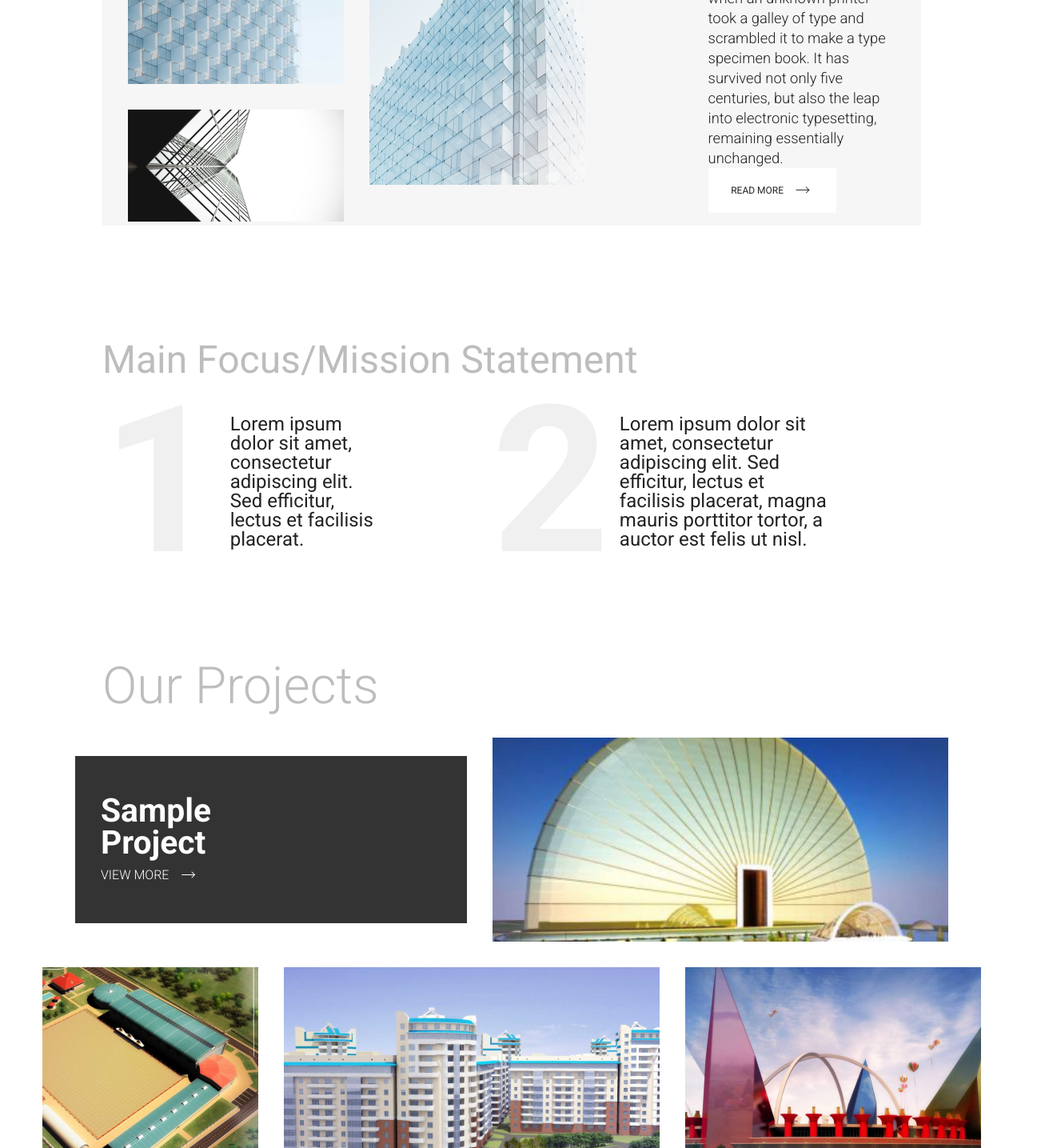
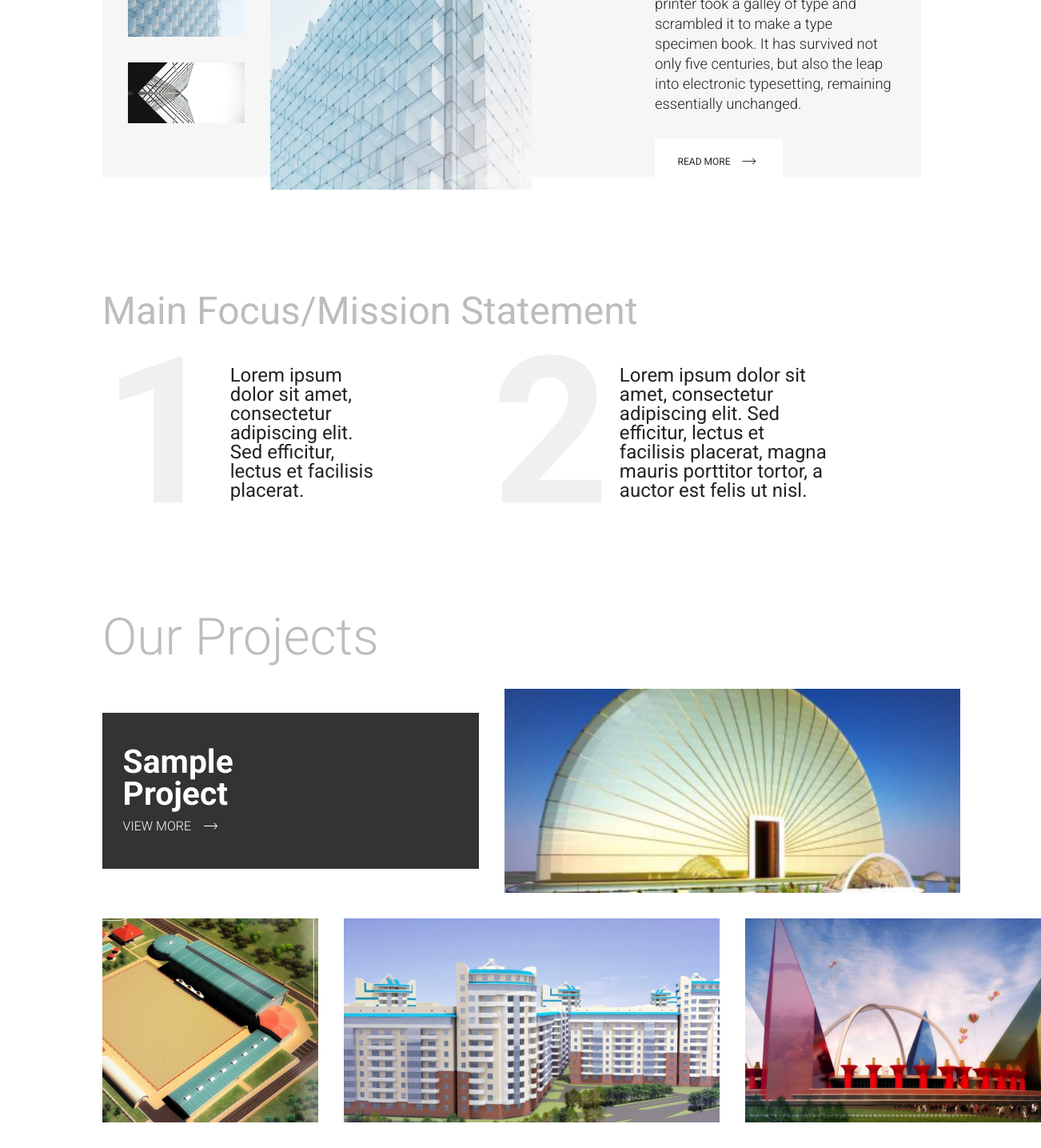
Before and after one commit to AdamJednacz/Projekt-9, a React (Create React App) app in the folder my-app/: page / in a window 1280 px wide. Shown: the part 1060-2495 px from the top of the page at 80% size, 1302 px wide, since content can reach past the window. Built offline with nearby package versions, Linux system fonts and the light colour scheme; a small style sheet from the web is missing.

Commit message:
zmianki img skala pórba naparwy

```diff
--- a/my-app/src/scss/style/_about.scss
+++ b/my-app/src/scss/style/_about.scss
@@ -31,6 +31,9 @@
         }
         img {
           margin-left: 2em;
+          object-fit: contain;
+          max-width: 100%;
+          height: 100%;
           &:first-of-type{
             @include phone{
               display: none;
@@ -54,6 +57,8 @@
             width: 40%;
           }
           img{
+            object-fit: contain;
+            max-width: 100%;
             @include phone{
               width: 70vw
             }
@@ -82,6 +87,7 @@
           width: 90%;
           font-size: 2.3vh;
           line-height: 25px;
+          margin: 4vh 0;
           @include phone{
             width: auto;
             font-size: 1.7vh;
--- a/my-app/src/scss/style/_projects_view.scss
+++ b/my-app/src/scss/style/_projects_view.scss
@@ -20,16 +20,18 @@
     .projects_view_item {
       display: flex;
       align-items: center;
-      justify-content: center;
+      justify-content: space-between;
       width: 100%;
-      gap: 2em;
+
       @include phone{
         flex-direction: column;
         gap: 0;
       }
       .projects_view_item_text {
         background-color: #333333;
-        padding: 3em 20em 3em 2em;
+        padding: 4% 24vw 4% 2vw;
+        margin-right:2em;
+
         @include phone {
           padding: 8vw;
           width: 80%;
@@ -59,19 +61,25 @@
           }
         }
       .projects_view_item_text_img {
+        height: auto;
+        object-fit: contain;
+        max-width: 100%;
         @include phone{
           width: 100%;
           margin-top: 2em;
         }
       }
       .projects_view_item_img {
-        width: 100%;
+        height: auto;
         margin-top: 2em;
+        object-fit: contain;
+        max-width: 100%;
         @include phone{
           width: 100%;
         }
-        &:nth-of-type(1) {
-          margin-left: 0;
+
+        &:nth-of-type(2){
+          margin:2em 2em 0 2em;
         }
       }
     }
```
